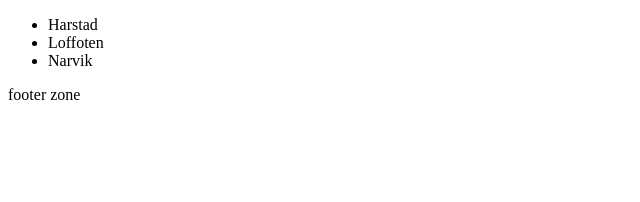
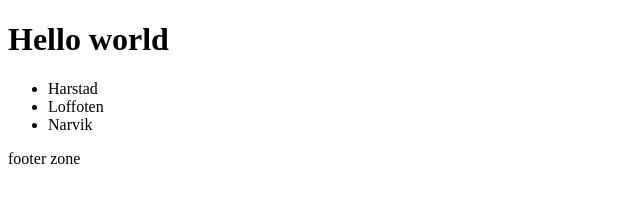
Before and after one commit to Maximarin88/my-project-23, a plain HTML site: page index.html in a window 1280 px wide. Shown: the whole page, without its empty margins (0-640 px from the left). Drawn offline with Linux system fonts and the light colour scheme.

Commit message:
add h1 in header

```diff
--- a/index.html
+++ b/index.html
@@ -6,7 +6,9 @@
   <title>Document</title>
 </head>
 <body>
-  <header class="head"></header>
+  <header class="head">
+    <h1>Hello world</h1>
+  </header>
   <main>
     <ul class="list-for-kids">
       <li>Harstad</li>
```
